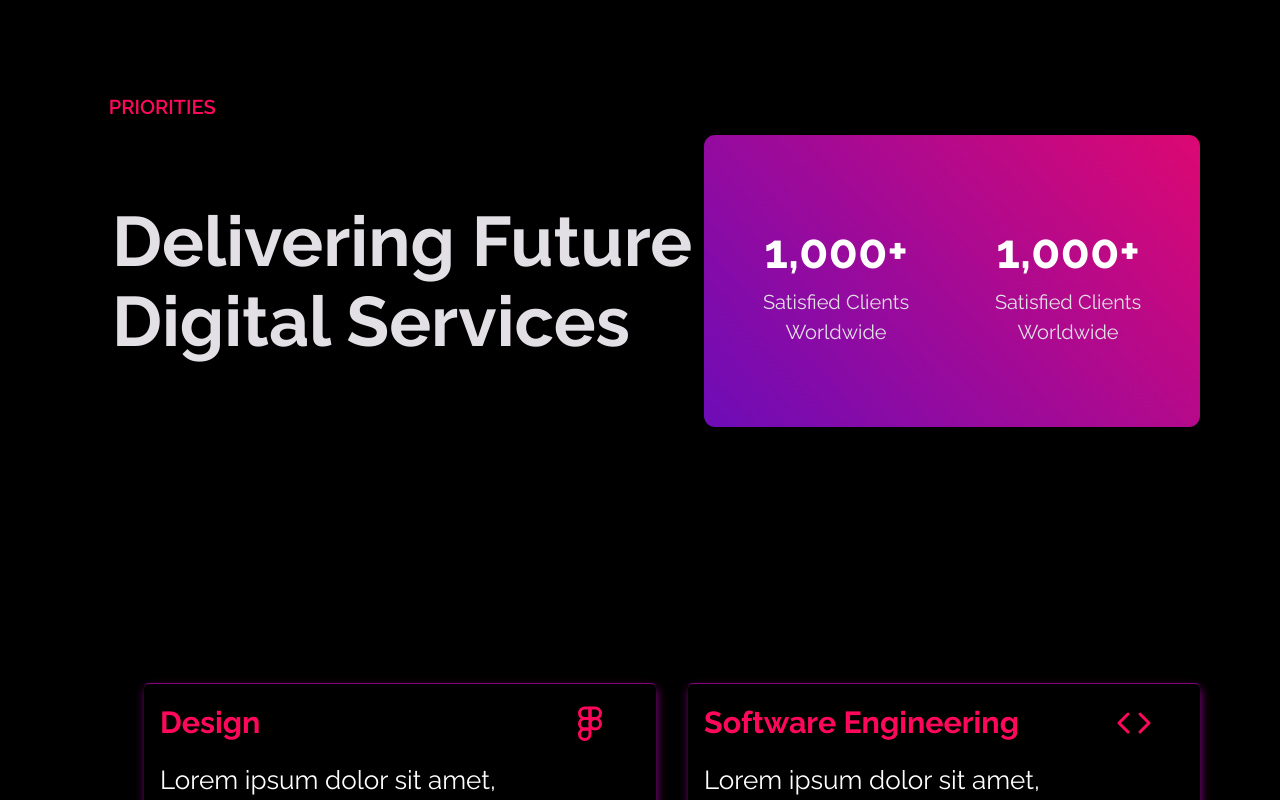
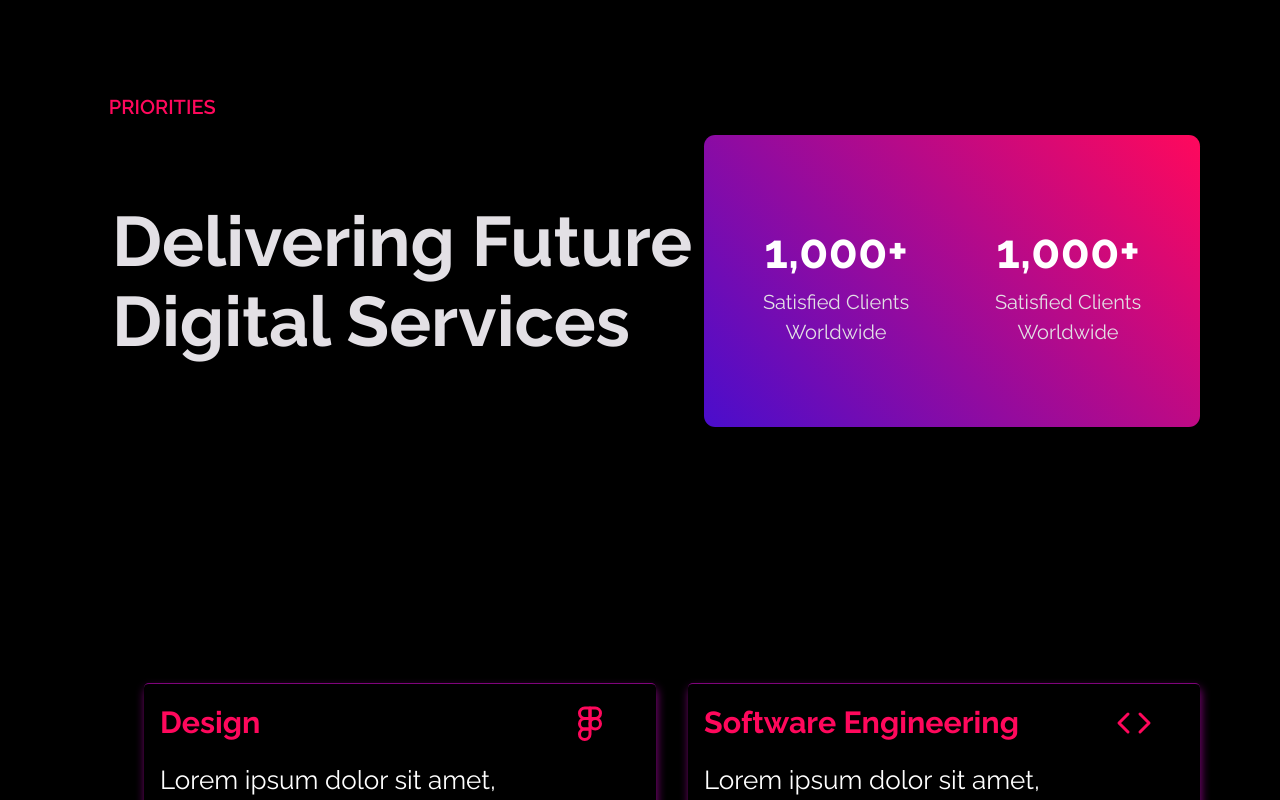
Before and after one commit to monobis/elasticmind-backup, a Next.js app: page / in a window 1280 px wide. Shown: the part 2380-3180 px from the top of the page. Built offline with nearby package versions, Linux system fonts and the light colour scheme.

Commit message:
feat: :sparkles: Configured theme colors

```diff
--- a/src/app/page.module.css
+++ b/src/app/page.module.css
@@ -121,11 +121,11 @@
   width: 46rem;
   padding-inline: 1rem;
   padding-block: 5rem;
-  background: rgb(109, 12, 183);
+  background: var(--color-violet-600);
   background: linear-gradient(
     47deg,
-    rgba(109, 12, 183, 1) 0%,
-    rgba(220, 8, 114, 1) 100%
+    var(--color-violet-600) 0%,
+    var(--color-rose-300) 100%
   );
   color: var(--color-white);
   font-size: var(--font-size-xl);
--- a/src/app/styles/theme.css
+++ b/src/app/styles/theme.css
@@ -8,14 +8,15 @@
   --color-gray-800: #0e0e0e;
   --color-black-900: #000000;
 
+  --color-violet-600: #4a0dcc;
+  --color-violet-500: #6d0cb7;
+  --color-violet-300: #8d0ba3;
+  --color-violet-200: #ff08f67f;
+
   --color-rose-200: #f56999;
   --color-rose-300: #ff085c;
 
   --color-fuchsia-400: #ef7ff9;
-
-  --color-violet-600: #4a0dcc;
-  --color-violet-300: #8d0ba3;
-  --color-violet-200: rgba(255, 8, 246, 0.5);
 
   --color-green-100: #e7fff9;
 
--- a/src/components/CardFeedback/styles.module.css
+++ b/src/components/CardFeedback/styles.module.css
@@ -2,8 +2,8 @@
   width: 50rem;
   padding: 3rem;
   font-size: var(--font-size-lg);
-  box-shadow: 1px 5px 10px var(--color-violet-200);
-  border-top: 1px solid var(--color-violet-200);
+  box-shadow: 1px 5px 10px var(--color-violet-300);
+  border-top: 1px solid var(--color-violet-300);
   border-radius: 0.5rem;
 }
 
```
